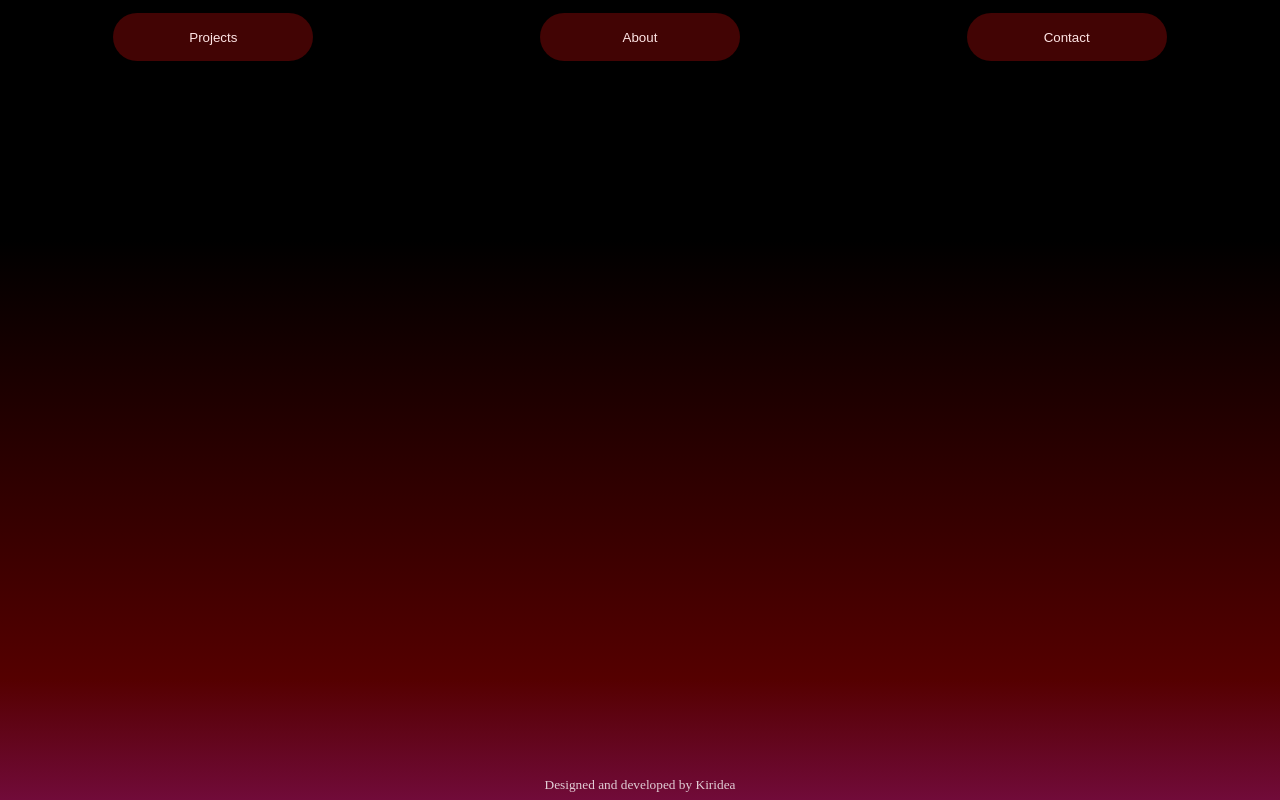
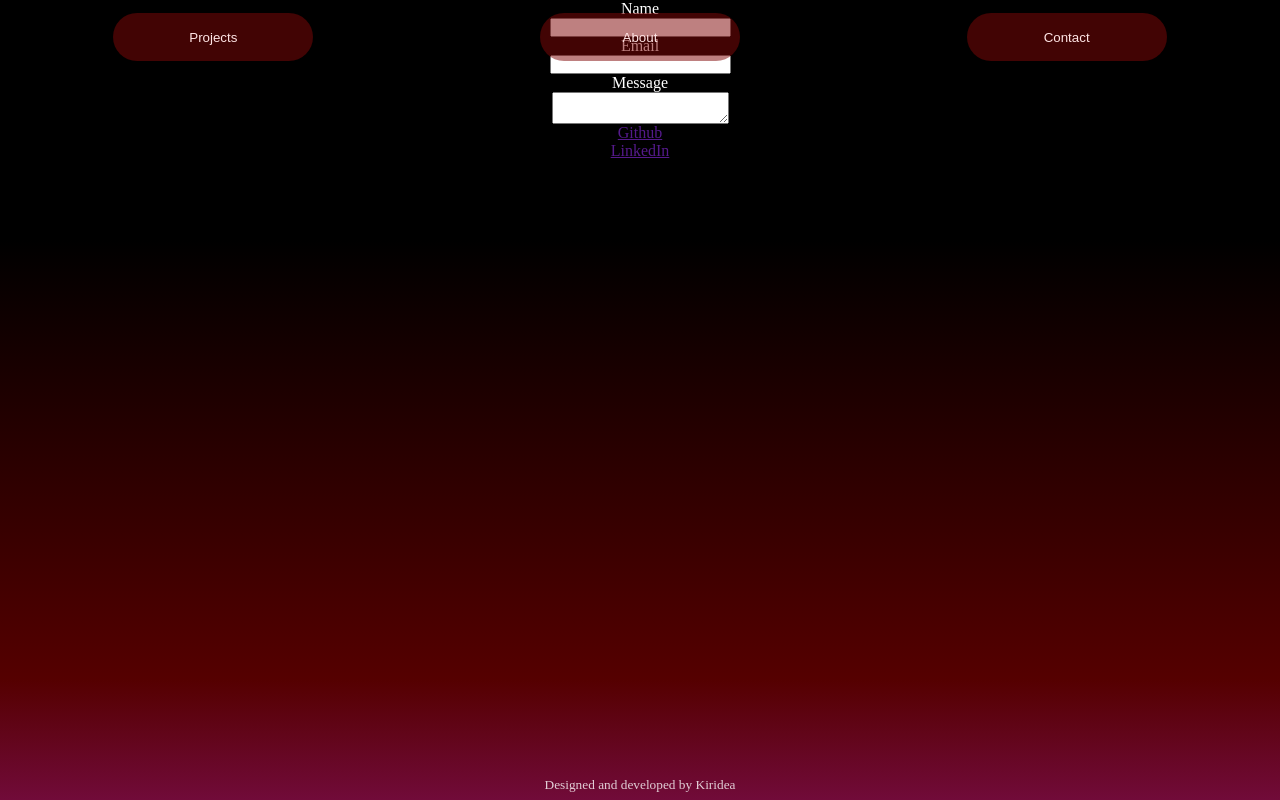
Before and after one commit to Kiridea/portfolio, a React (Vite) app in the folder portfolio/: page /#/contact in a window 1280 px wide. Built offline with nearby package versions, Linux system fonts and the light colour scheme.

Commit message:
create Contact page and form

```diff
--- a/portfolio/src/App.jsx
+++ b/portfolio/src/App.jsx
@@ -6,6 +6,7 @@ import Footer from './components/Footer'
 import About from './pages/About'
 import Projects from './pages/Projects'
 import ProjectDetails from './pages/ProjectDetails'
+import Contact from './pages/Contact'
 
 function App() {
 
@@ -16,6 +17,8 @@ function App() {
         <Route path="/about" element={<About />}/>
         <Route path="/projects" element={<Projects />}/>
         <Route path="/projects/:projectId" element={<ProjectDetails />}/>
+        <Route path="/contact" element={<Contact />}/>
+        <Route path="*" element={<h1>404 NOT FOUND</h1>}/>
       </Routes>
       <Footer />
 
--- /dev/null
+++ b/portfolio/src/components/ContactForm.css
@@ -0,0 +1,14 @@
+#contact-form {
+    color: white;
+    display: flex;
+    flex-direction: column;
+    justify-content: center;
+    align-items: center;
+}
+
+#contact-form label {
+    display: flex;
+    flex-direction: column;
+    justify-content: center;
+    align-items: center;
+}
--- /dev/null
+++ b/portfolio/src/components/ContactForm.jsx
@@ -0,0 +1,22 @@
+import './ContactForm.css'
+
+function ContactForm() {
+    return(
+        <form id="contact-form">
+            <label>
+                Name
+                <input type="text" />
+            </label>
+            <label>
+                Email
+                <input type="email" />
+            </label>
+            <label>
+                Message
+                <textarea name="message" />
+            </label>
+        </form>
+    )
+}
+
+export default ContactForm
--- /dev/null
+++ b/portfolio/src/pages/Contact.css
@@ -0,0 +1,10 @@
+#contact {
+    color: white;
+}
+
+#socials li {
+    display: flex;
+    flex-direction: column;
+    justify-content: center;
+    align-items: center;
+}
--- /dev/null
+++ b/portfolio/src/pages/Contact.jsx
@@ -0,0 +1,28 @@
+import './Contact.css'
+import ContactForm from '../components/ContactForm'
+
+function Contact() {
+    return(
+        <section id="contact">
+            <div className="form-container">
+                <ContactForm />
+            </div>
+            <div className="socials-container">
+                <ul id="socials">
+                    <li>
+                        <a target="_blank" href="">
+                            <img src="" alt="" />
+                            Github
+                        </a>
+                        <a target="_blank" href="">
+                            <img src="" alt="" />
+                            LinkedIn
+                        </a>
+                    </li>
+                </ul>
+            </div>
+        </section>
+    )
+}
+
+export default Contact
```
